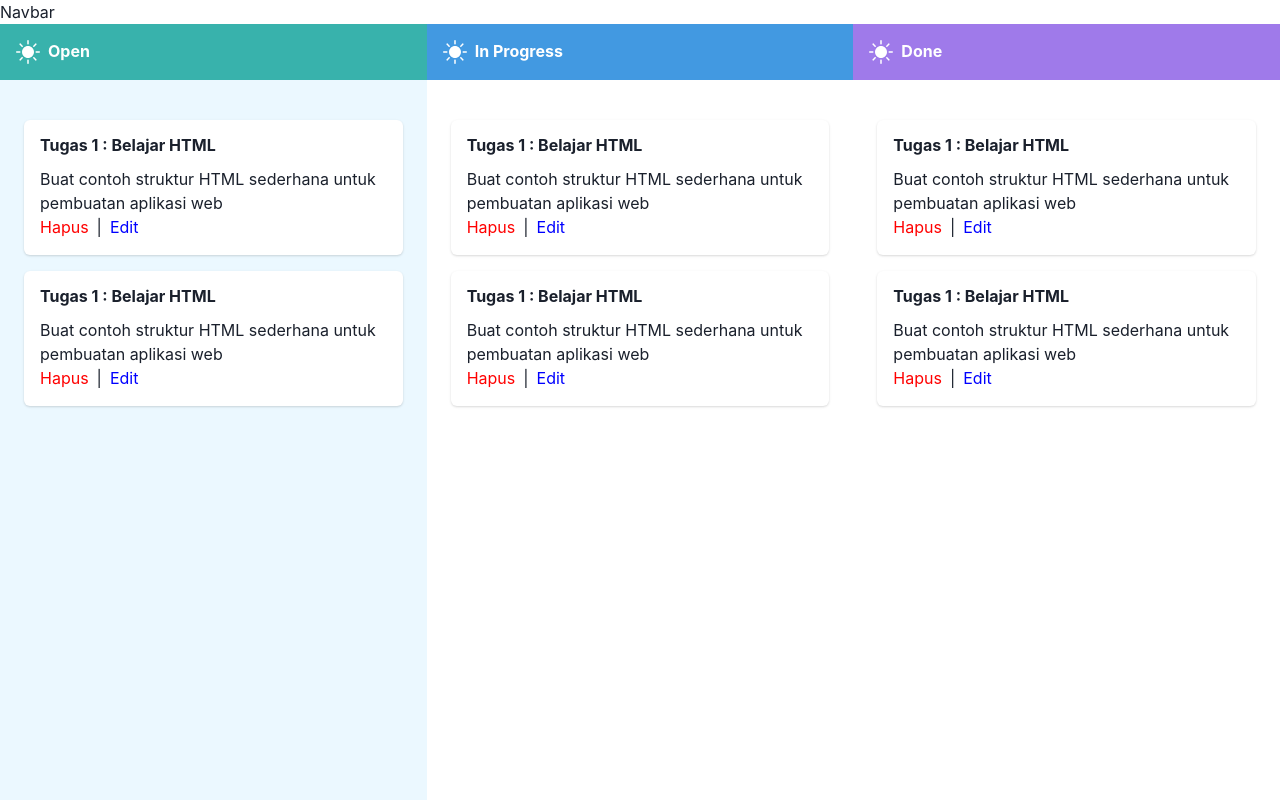
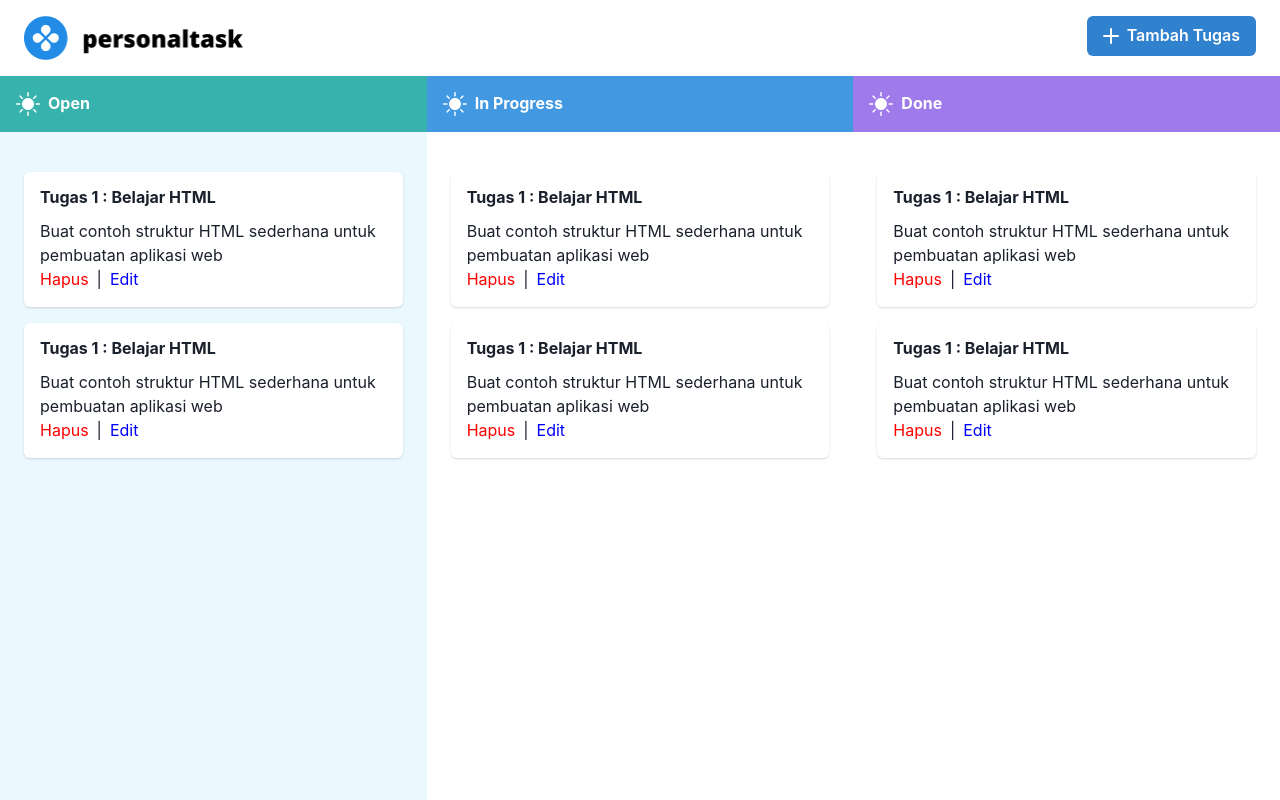
Before and after one commit to sawala-tech/personal-task-vite, a React (Vite) app: page / in a window 1280 px wide. Shown: the top 800 px of the page. Built offline with nearby package versions, Linux system fonts and the light colour scheme.

Commit message:
feat: add navbar

```diff
--- a/package.json
+++ b/package.json
@@ -10,6 +10,7 @@
     "preview": "vite preview"
   },
   "dependencies": {
+    "@chakra-ui/icons": "^2.1.0",
     "@chakra-ui/react": "^2.8.0",
     "@emotion/react": "^11.11.1",
     "@emotion/styled": "^11.11.0",
--- a/src/components/Navbar/index.jsx
+++ b/src/components/Navbar/index.jsx
@@ -1,5 +1,59 @@
-export const Navbar = () => (
-  <div>
-    <h1>Navbar</h1>
-  </div>
-)
+import { useState } from "react";
+import { ModalComponent } from "../Modal";
+import { AddIcon } from '@chakra-ui/icons'
+import { Box, Flex, Spacer, Image, Button, HStack, Text, Stack, Input, Textarea, Select } from "@chakra-ui/react";
+
+export const Navbar = () => {
+  const [openModal, setOpenModal] = useState(false);
+
+  const handleOpenModal = () => {
+    setOpenModal(true);
+  };
+
+  return (
+    <>
+      <Flex paddingX={6} paddingY={4}>
+        <Box>
+          <Image
+            w={220}
+            h="auto"
+            src="/static/images/logo.png"
+            alt="Update Icon"
+          />
+        </Box>
+        <Spacer />
+        <Box>
+          <Button colorScheme='blue' onClick={handleOpenModal}>
+            <HStack spacing={2}>
+              <AddIcon />
+              <Text>
+                Tambah Tugas
+              </Text>
+            </HStack>
+          </Button>
+        </Box>
+      </Flex >
+      <ModalComponent title="Tugas baru" openModal={openModal} onClose={() => setOpenModal(false)}>
+        <Stack spacing={3}>
+          <HStack spacing='24px'>
+            <Text w='35%' fontWeight={600}>Nama Tugas</Text>
+            <Input placeholder='Tugas 1 : Belajar HTML' />
+          </HStack>
+          <HStack spacing='24px'>
+            <Text w='35%' fontWeight={600}>Deskripsi</Text>
+            <Textarea placeholder='Buat contoh struktur HTML sederhana untuk pembuatan aplikasi web' />
+          </HStack>
+          <HStack spacing='24px'>
+            <Text w='35%' fontWeight={600}>Status</Text>
+            <Select>
+              <option value='option1'>Open</option>
+              <option value='option2'>In progress</option>
+              <option value='option3'>Done</option>
+            </Select>
+          </HStack>
+        </Stack>
+        <Button colorScheme='blue' mt={4}>Simpan</Button>
+      </ModalComponent>
+    </>
+  )
+}
```
Also changed, not shown: public/static/images/logo.png (added), 1 other file (tests, documents, lock files or other folders).
